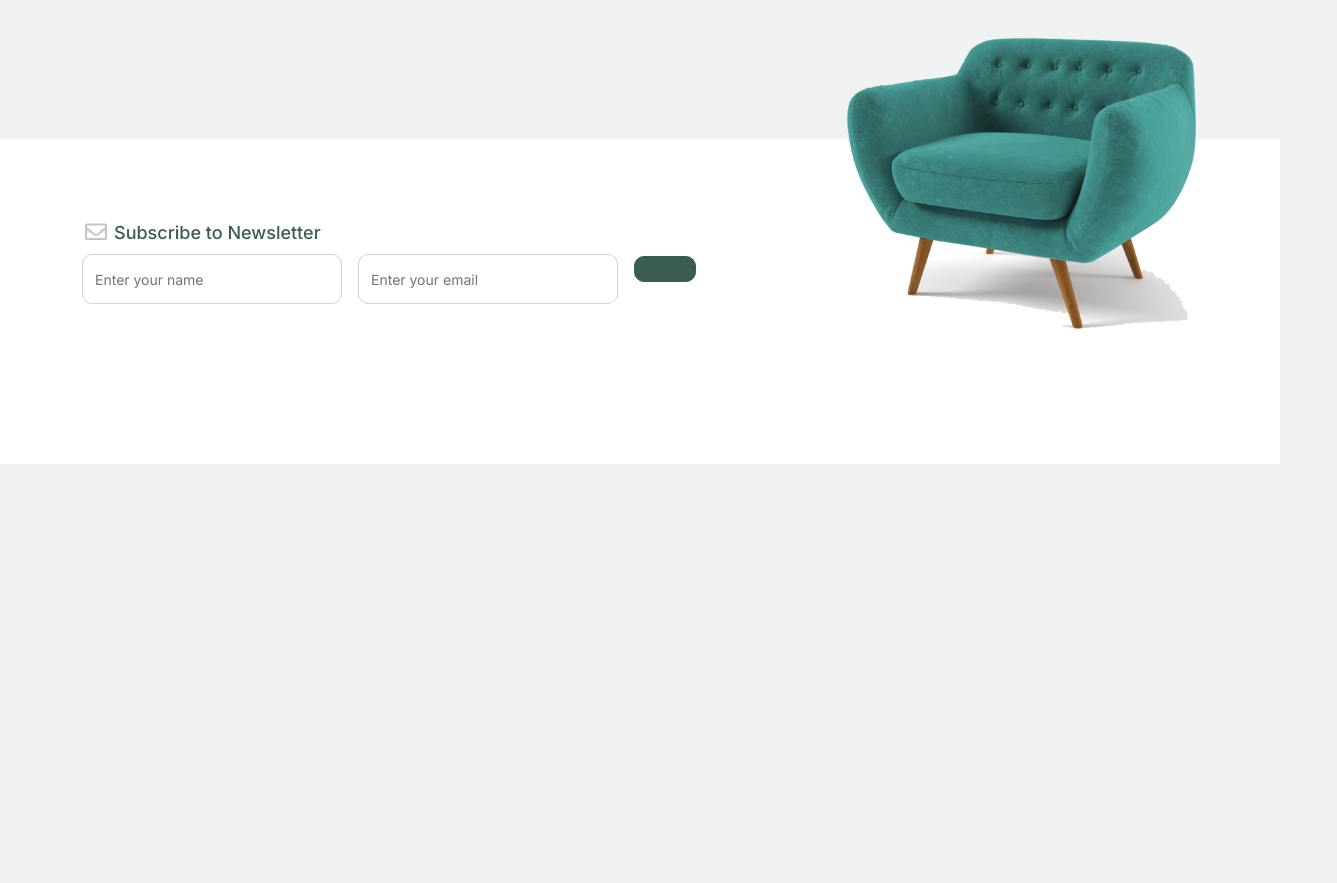
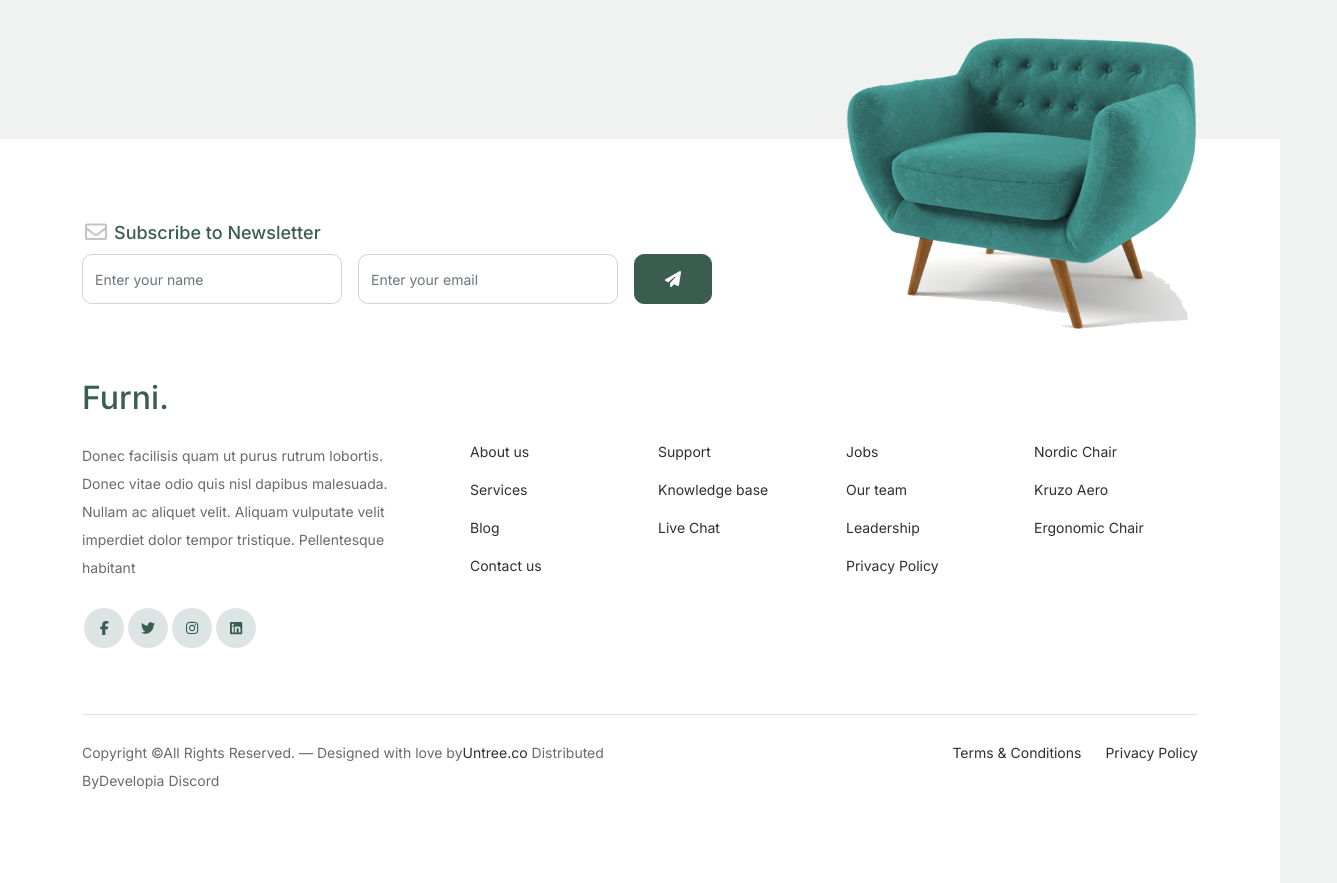
Before and after one commit to thomsontochi/Developia_Discord_frontend_repo, a React (Vite) app: page / in a window 1280 px wide. Shown: the part 1080-1963 px from the top of the page, 1337 px wide, since content can reach past the window. Before the commit the page ends 1544 px from the top, so only its background shows below. Built offline with nearby package versions, Linux system fonts and the light colour scheme.

Commit message:
About section in progress and wil be completed soon

```diff
--- a/package.json
+++ b/package.json
@@ -10,9 +10,15 @@
     "preview": "vite preview"
   },
   "dependencies": {
+    "@fortawesome/fontawesome-svg-core": "^6.6.0",
+    "@fortawesome/free-brands-svg-icons": "^6.6.0",
+    "@fortawesome/free-solid-svg-icons": "^6.6.0",
+    "@fortawesome/react-fontawesome": "^0.2.2",
     "react": "^18.3.1",
     "react-dom": "^18.3.1",
+    "react-icons": "^5.3.0",
     "react-router-dom": "^6.27.0",
+    "swiper": "^11.1.14",
     "tiny-slider": "^2.9.4"
   },
   "devDependencies": {
--- /dev/null
+++ b/src/assets/TestimonialData.tsx
@@ -0,0 +1,87 @@
+import person_I from "../assets/images/person_1.jpg";
+import person_II from "../assets/images/person_2.jpg";
+import person_III from "../assets/images/person_3.jpg";
+
+
+
+
+
+
+const testimonialsData = [
+	{
+		id: 1,
+		quote:`Donec facilisis quam ut purus rutrum lobortis.
+				Donec vitae odio quis nisl dapibus
+				malesuada. Nullam ac aliquet velit. Aliquam vulputate
+				velit imperdiet dolor tempor tristique. Pellentesque habitant
+				morbi tristique senectus et netus et malesuada fames ac turpis
+				egestas. Integer convallis volutpat dui quis scelerisque.`,
+		name: "Maria Jones",
+		designation: "CEO, Co-Founder, XYZ Inc.",
+		image: person_I
+	},
+	{
+		id: 2,
+		quote:`Donec facilisis quam ut purus rutrum lobortis.
+				Donec vitae odio quis nisl dapibus
+				malesuada. Nullam ac aliquet velit. Aliquam vulputate
+				velit imperdiet dolor tempor tristique. Pellentesque habitant
+				morbi tristique senectus et netus et malesuada fames ac turpis
+				egestas. Integer convallis volutpat dui quis scelerisque.`,
+		name: "Maria Jones",
+		designation: "CEO, Co-Founder, XYZ Inc.",
+		image: person_II
+	},
+    {
+		id: 3,
+		quote:`Donec facilisis quam ut purus rutrum lobortis.
+				Donec vitae odio quis nisl dapibus
+				malesuada. Nullam ac aliquet velit. Aliquam vulputate
+				velit imperdiet dolor tempor tristique. Pellentesque habitant
+				morbi tristique senectus et netus et malesuada fames ac turpis
+				egestas. Integer convallis volutpat dui quis scelerisque.`,
+		name: "Maria Jones",
+		designation: "CEO, Co-Founder, XYZ Inc.",
+		image: person_III
+	}
+]
+
+
+
+
+const menuData = [
+	{
+	  id: 1,
+	  listOne:"About us",
+	  listTwo: "Services",
+	  listThree: "Blog",
+	  listFour: "Contact us",
+
+	},
+	{
+		id: 2,
+		listOne:"Support",
+		listTwo: "Knowledge base",
+		listThree: "Live Chat",
+	  },
+	  {
+		id: 3,
+		listOne:"Jobs",
+		listTwo: "Our team",
+		listThree: "Leadership",
+		listFour: "Privacy Policy",
+
+	  },
+	  {
+		id: 4,
+		listOne:"Nordic Chair",
+		listTwo: "Kruzo Aero",
+		listThree: "Ergonomic Chair",
+		listFour: "",
+
+	  }
+
+
+]
+
+export { testimonialsData, menuData };
--- a/src/assets/css/style.css
+++ b/src/assets/css/style.css
@@ -133,7 +133,7 @@ a {
       top: 0px;
       right: 0px;
       z-index: 2;
-      max-width: 780px;
+      /* max-width: 780px; */
       left: -20px; }
       @media (min-width: 768px) {
         .hero .hero-img-wrap img {
--- a/src/components/layouts/Footer.jsx
+++ b/src/components/layouts/Footer.jsx
@@ -2,37 +2,111 @@ import React from 'react';
 import { Link } from 'react-router-dom';
 import envelope_Image from "/src/assets/images/envelope-outline.svg";
 import sofa_Image from "/src/assets/images/sofa.png";
+import { menuData } from "/src/assets/TestimonialData";
+
+// import { IoIosSend } from "react-icons/io";
+import { FontAwesomeIcon } from '@fortawesome/react-fontawesome';
+import { faPaperPlane } from '@fortawesome/free-solid-svg-icons';
+import { faFacebookF } from '@fortawesome/free-brands-svg-icons';
+import { faTwitter } from '@fortawesome/free-brands-svg-icons';
+import { faInstagram } from '@fortawesome/free-brands-svg-icons';
+import { faLinkedin} from '@fortawesome/free-brands-svg-icons';
+
+
+
+
+
 
 const Footer = () => {
   return (
-    <footer className="footer-section">
-      <div className="container relative">
-        <div className="sofa-img" >
+       <>
+<footer class="footer-section">
+  <div class="container relative">
+
+    <div className="sofa-img">
       <img src={sofa_Image } alt="Image" className="img-fluid" />
     </div>
-        <div className="row">
-          <div className="col-lg-8">
-            <div className="subscription-form">
-              <h3 className="d-flex align-items-center"><span className="me-1"><img src={envelope_Image} alt="Image" className="img-fluid" /></span><span>Subscribe to Newsletter</span></h3>
-              <form action="#" className="row g-3">
+
+    <div class="row">
+      <div class="col-lg-8">
+        <div class="subscription-form">
+          <h3 class="d-flex align-items-center"><span class="me-1">
+            <img src={envelope_Image}alt="Image" className="img-fluid" />
+            </span><span>Subscribe to Newsletter</span></h3>
+
+          <form action="#" class="row g-3">
             <div className="col-auto">
               <input type="text" className="form-control" placeholder="Enter your name" />
             </div>
             <div className="col-auto">
-                  <input type="email" className="form-control" placeholder="Enter your email" />
+              <input type="email" class="form-control" placeholder="Enter your email" />
             </div>
             <div className="col-auto">
               <button className="btn btn-primary">
-                    <span className="fa fa-paper-plane"></span>
+                <span><FontAwesomeIcon icon={faPaperPlane} /></span>
               </button>
             </div>
           </form>
+
         </div>
       </div>
     </div>
-        {/* Add the rest of the footer content here */}
+
+    <div class="row g-5 mb-5">
+      <div class="col-lg-4">
+        <div class="mb-4 footer-logo-wrap"><a href="#" class="footer-logo">Furni<span>.</span></a></div>
+        <p class="mb-4">Donec facilisis quam ut purus rutrum lobortis. Donec vitae odio quis nisl dapibus malesuada. Nullam ac aliquet velit. Aliquam vulputate velit imperdiet dolor tempor tristique. Pellentesque habitant</p>
+
+        <ul class="list-unstyled custom-social">
+          <li><a href="#"><span><FontAwesomeIcon icon={faFacebookF} /></span></a></li>
+          <li><a href="#"><span ><FontAwesomeIcon icon={faTwitter} /></span></a></li>
+          <li><a href="#"><span ><FontAwesomeIcon icon={faInstagram} /></span></a></li>
+          <li><a href="#"><span><FontAwesomeIcon icon={faLinkedin} /></span></a></li>
+        </ul>
+      </div>
+
+      <div className="col-lg-8">
+        <div className="row links-wrap">
+
+          { menuData.map((data)=>{
+
+          return(
+          <div className="col-6 col-sm-6 col-md-3" key={data.id}>
+            <ul className="list-unstyled">
+              <li><a href="#">{data.listOne}</a></li>
+              <li><a href="#">{data.listTwo}</a></li>
+              <li><a href="#">{data.listThree}</a></li>
+              <li><a href="#">{data.listFour}</a></li>
+            </ul>
+          </div> )})}
+
+        </div>
+      </div>
+
+    </div>
+
+    <div class="border-top copyright">
+      <div class="row pt-4">
+        <div class="col-lg-6">
+          <p class="mb-2 text-center text-lg-start">Copyright &copy;All Rights Reserved. &mdash; Designed with love by
+             <a href="https://untree.co">Untree.co</a> Distributed By
+           <a hreff="https://themewagon.com">Developia Discord</a>
+        </p>
+        </div>
+
+        <div className="col-lg-6 text-center text-lg-end">
+          <ul className="list-unstyled d-inline-flex ms-auto">
+            <li className="me-4"><a href="#">Terms &amp; Conditions</a></li>
+            <li><a href="#">Privacy Policy</a></li>
+          </ul>
+        </div>
+
+      </div>
+    </div>
+
   </div>
 </footer>
+</>
   );
 };
 
--- a/src/pages/About.jsx
+++ b/src/pages/About.jsx
@@ -36,6 +36,7 @@ const About = () => {
 
               <WhyChooseUs />
 			 <TeamSection />
+			 <Testimonials />
 			 {/* <Testimonials /> /* the tstimaonial component is in progress   */ }
          </div>
 		</>
```
Also changed, not shown: src/components/Testimonials.tsx (+47 -64 lines), 1 other file (tests, documents, lock files or other folders). Lines whose indentation alone changed are shown as unchanged.
